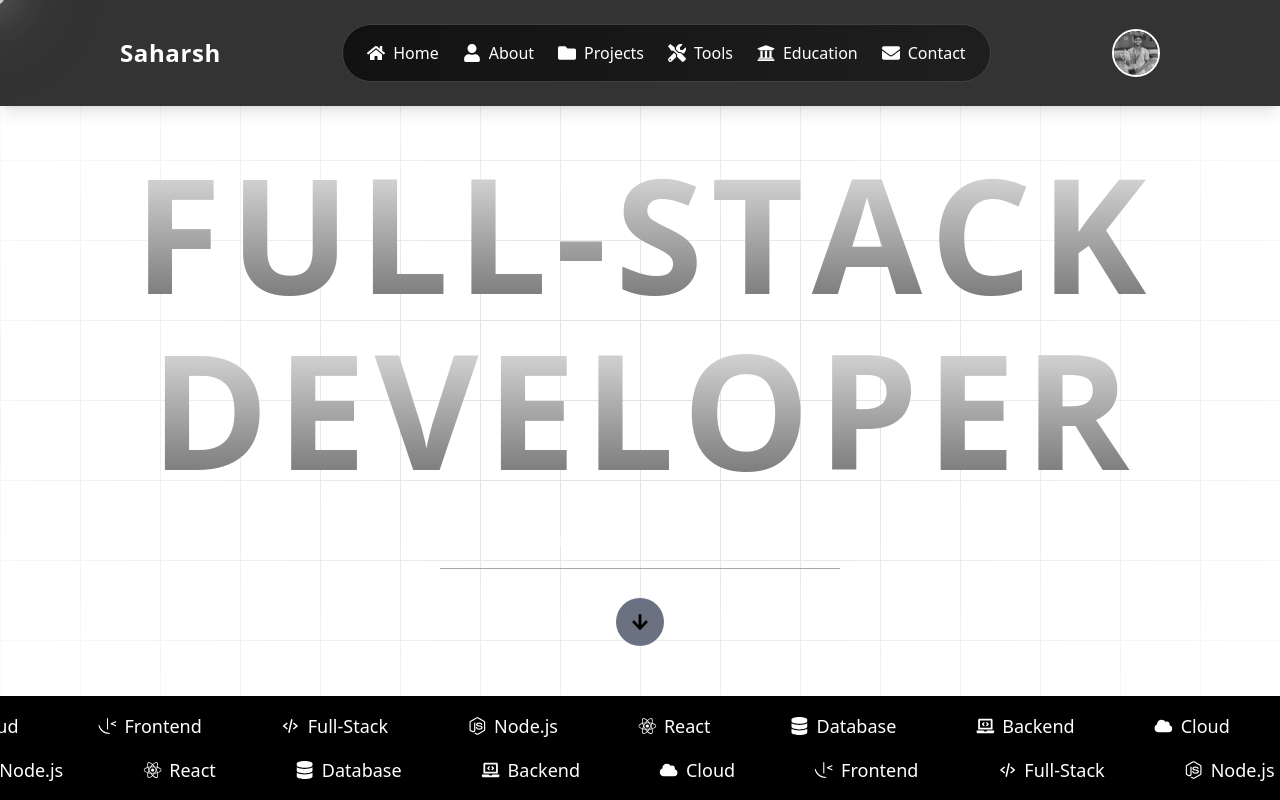
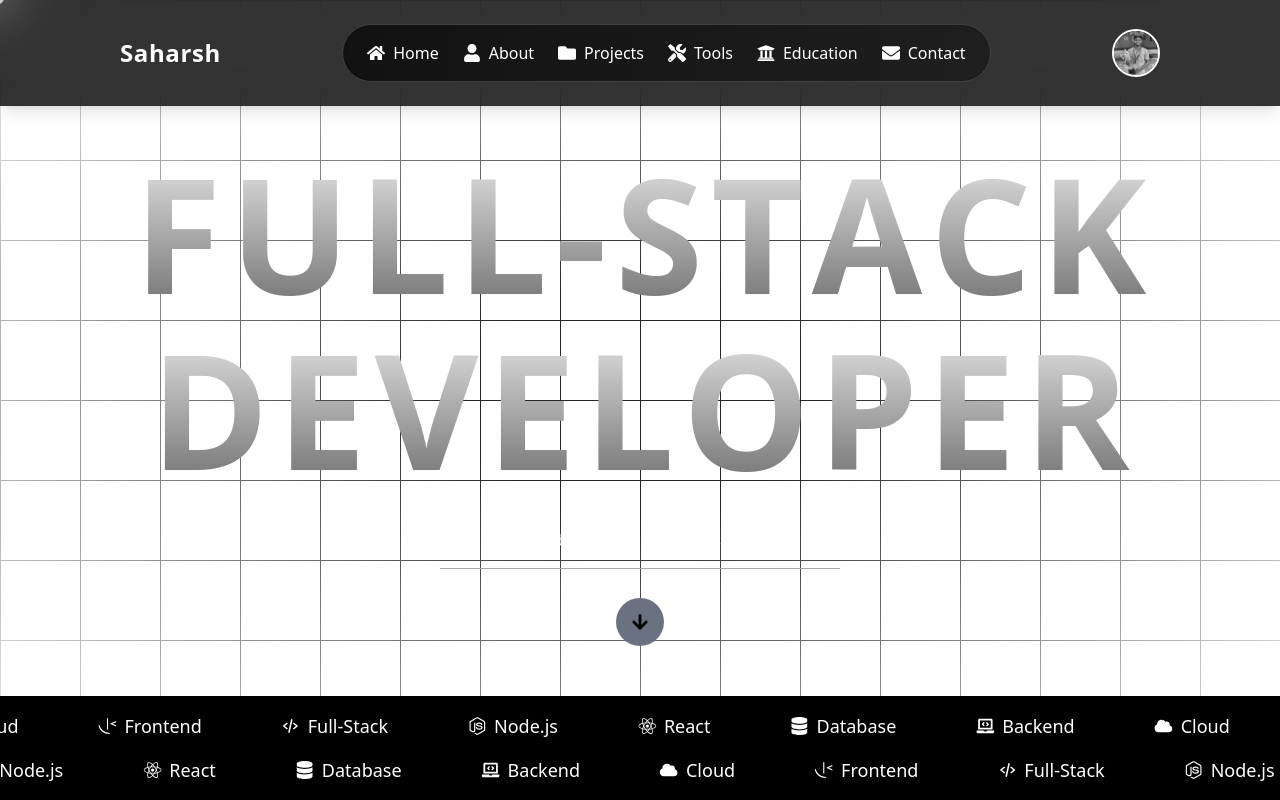
Before and after one commit to sde-saharsh/Grid_Design, a React (Vite) app in the folder frontend/: page / in a window 1280 px wide. Shown: the top 800 px of the page. Built offline with nearby package versions, Linux system fonts and the light colour scheme.

Commit message:
chnages-done

```diff
--- a/frontend/src/components/GridBackgroundDemo.jsx
+++ b/frontend/src/components/GridBackgroundDemo.jsx
@@ -64,8 +64,8 @@ export function GridBackgroundDemo() {
         className={cn(
           "absolute inset-0",
           "[background-size:80px_80px]",
-          "[background-image:linear-gradient(to_right,#e4e4e7_1px,transparent_1px),linear-gradient(to_bottom,#e4e4e7_1px,transparent_1px)]",
-          "dark:[background-image:linear-gradient(to_right,#262626_1px,transparent_1px),linear-gradient(to_bottom,#262626_1px,transparent_1px)]",
+          "[background-image:linear-gradient(to_right,#262626_1px,transparent_1px),linear-gradient(to_bottom,#262626_1px,transparent_1px)]",
+
         )}
       />
 
```
